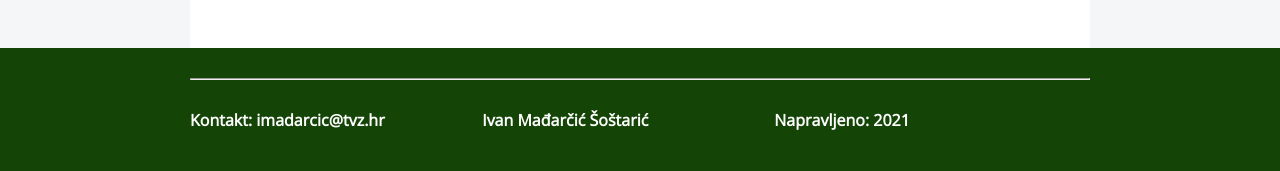
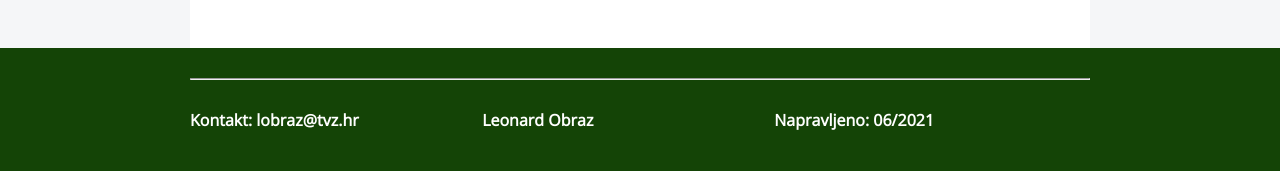
Before and after one commit to lobraz/PWA-projekt, a PHP site: page /unos.php in a window 1280 px wide. Shown: the part 1004-1175 px from the top of the page. Run offline with PHP 8.4, Linux system fonts and the light colour scheme; some web fonts are replaced.

Commit message:
Update unos.php

```diff
--- a/unos.php
+++ b/unos.php
@@ -118,13 +118,13 @@
       <hr>
       <div class="ff">
         <div class="kontakt">
-          <p>Kontakt: imadarcic@tvz.hr</p>
+          <p>Kontakt: lobraz@tvz.hr</p>
         </div>
         <div class="ime">
-          <p>Ivan Mađarčić Šoštarić</p>
+          <p>Leonard Obraz</p>
         </div>
         <div class="napravljeno">
-          <p>Napravljeno: 2021</p>
+          <p>Napravljeno: 06/2021</p>
         </div>
       </div>
     </div>
```
